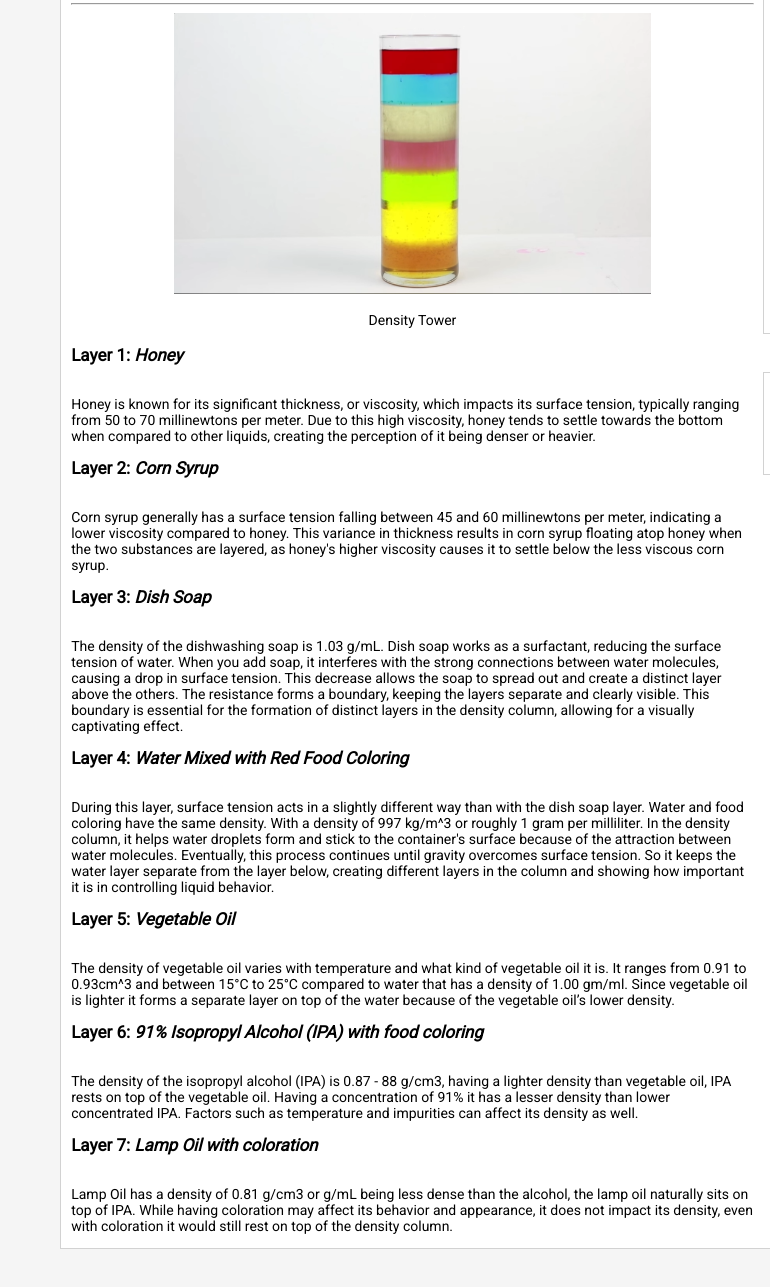
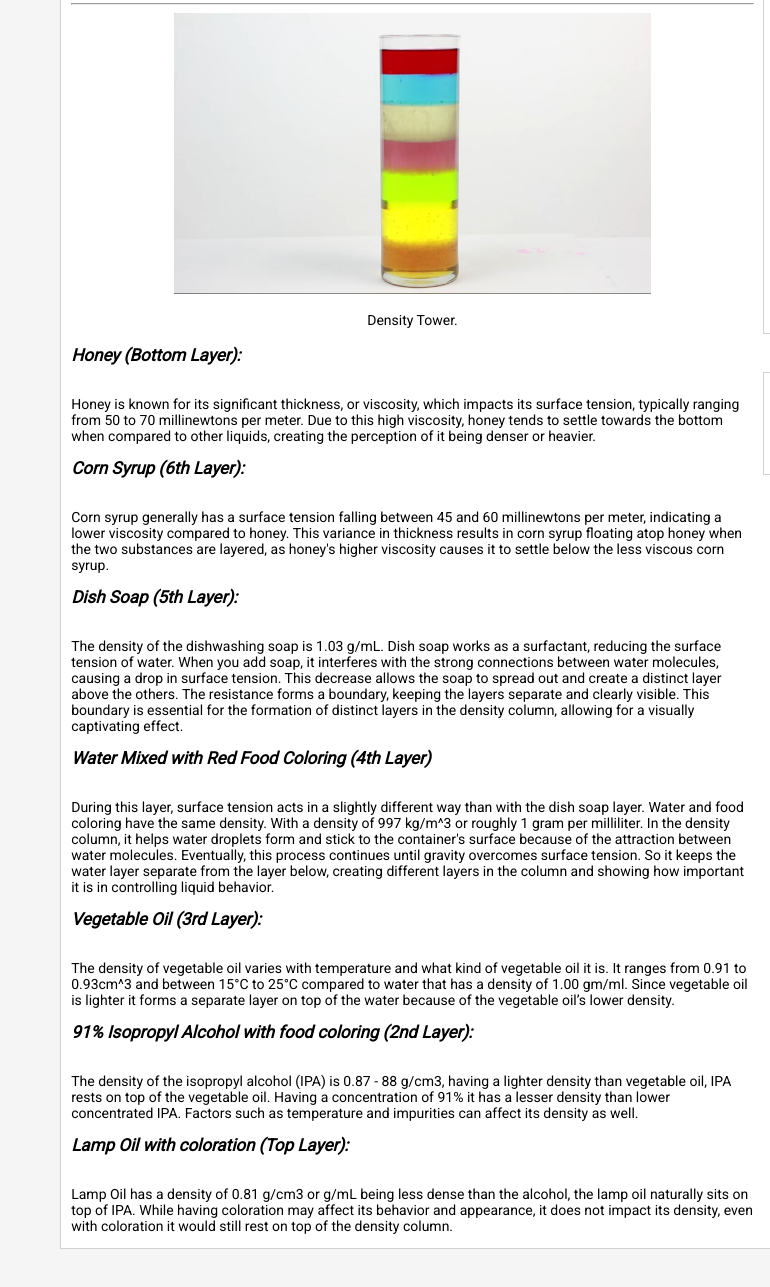
Before and after one commit to jesse-proj/chem-website, a plain HTML site: page surface-tension.html in a window 1280 px wide. Shown: the part 973-2260 px from the top of the page, 0-770 px from the left. Drawn offline with Linux system fonts and the light colour scheme; grey boxes are pictures that could not be loaded.

Commit message:
Update surface-tension.html

```diff
--- a/surface-tension.html
+++ b/surface-tension.html
@@ -32,48 +32,48 @@
 						</div>
 
 						<div style = 'display: flex; justify-content: center;'>
-						<p style="margin-right: 22%;"> Figure 1 </p>
-						<p style="margin-left: 22%;"> Figure 2 </p>
+						<p style="margin-right: 22%;"> Figure 1. </p>
+						<p style="margin-left: 22%;"> Figure 2. </p>
 						</div>
 
 						<hr>
 						<img class = 'example-diagram' src = 'media/diagrams/density column.PNG'/>
-						<p> Density Tower </p>
+						<p> Density Tower. </p>
 
 					</div>
 
 						<p class = 'subtext'>
-							Layer 1: <i> Honey </i>
+							<i> Honey (Bottom Layer): </i>
 							</p>
 						<p style = 'float: left;'> Honey is known for its significant thickness, or viscosity, which impacts its surface tension, typically ranging from 50 to 70 millinewtons per meter. Due to this high viscosity, honey tends to settle towards the bottom when compared to other liquids, creating the perception of it being denser or heavier.  </p>
 
 						<p class = 'subtext'>
-							Layer 2: <i> Corn Syrup </i>
+							<i> Corn Syrup (6th Layer): </i>
 							</p>
 							<p style = 'float: left;'> Corn syrup generally has a surface tension falling between 45 and 60 millinewtons per meter, indicating a lower viscosity compared to honey. This variance in thickness results in corn syrup floating atop honey when the two substances are layered, as honey's higher viscosity causes it to settle below the less viscous corn syrup.  </p>
 
 						<p class = 'subtext'>
-							Layer 3: <i> Dish Soap </i>
+							<i> Dish Soap (5th Layer): </i>
 							</p>
 							<p style = 'float: left;'> The density of the dishwashing soap is 1.03 g/mL. Dish soap works as a surfactant, reducing the surface tension of water. When you add soap, it interferes with the strong connections between water molecules, causing a drop in surface tension. This decrease allows the soap to spread out and create a distinct layer above the others. The resistance forms a boundary, keeping the layers separate and clearly visible. This boundary is essential for the formation of distinct layers in the density column, allowing for a visually captivating effect.</p>
 
 						<p class = 'subtext'>
-							Layer 4: <i> Water Mixed with Red Food Coloring </i>
+							<i> Water Mixed with Red Food Coloring (4th Layer)</i>
 							</p>
 							<p style = 'float: left;'> During this layer, surface tension acts in a slightly different way than with the dish soap layer. Water and food coloring have the same density. With a density of 997 kg/m^3 or roughly 1 gram per milliliter. In the density column, it helps water droplets form and stick to the container's surface because of the attraction between water molecules. Eventually, this process continues until gravity overcomes surface tension. So it keeps the water layer separate from the layer below, creating different layers in the column and showing how important it is in controlling liquid behavior. </p>
 
 						<p class = 'subtext'>
-							Layer 5: <i> Vegetable Oil </i>
+							<i> Vegetable Oil (3rd Layer): </i>
 							</p>
 							<p style = 'float: left;'> The density of vegetable oil varies with temperature and what kind of vegetable oil it is. It ranges from 0.91 to 0.93cm^3 and between 15°C to 25°C compared to water that has a density of 1.00 gm/ml. Since vegetable oil is lighter it forms a separate layer on top of the water because of the vegetable oil’s lower density.</p>
 
 						<p class = 'subtext'>
-							Layer 6: <i> 91% Isopropyl Alcohol (IPA) with food coloring </i>
+							<i> 91% Isopropyl Alcohol with food coloring (2nd Layer): </i>
 							</p>
 							<p style = 'float: left;'> The density of the isopropyl alcohol (IPA) is 0.87 - 88 g/cm3, having a lighter density than vegetable oil, IPA rests on top of the vegetable oil. Having a concentration of 91% it has a lesser density than lower concentrated IPA. Factors such as temperature and impurities can affect its density as well.</p>
 
 						<p class = 'subtext'>
-							Layer 7: <i> Lamp Oil with coloration </i>
+							<i> Lamp Oil with coloration (Top Layer): </i>
 							</p>
 							<p style = 'float: left;'> Lamp Oil has a density of 0.81 g/cm3 or g/mL being less dense than the alcohol, the lamp oil naturally sits on top of IPA. While having coloration may affect its behavior and appearance, it does not impact its density, even with coloration it would still rest on top of the density column.</p>
 
```
